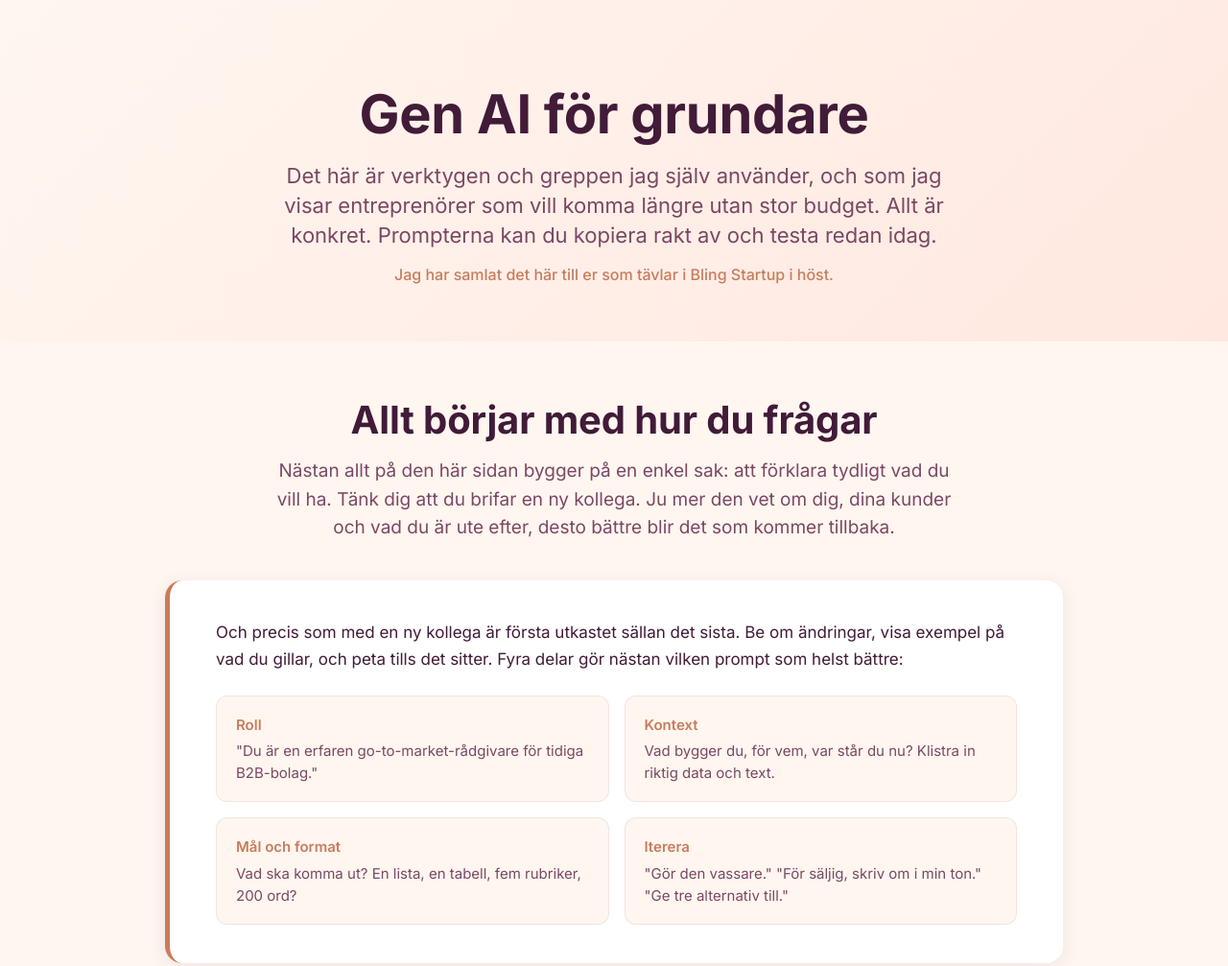
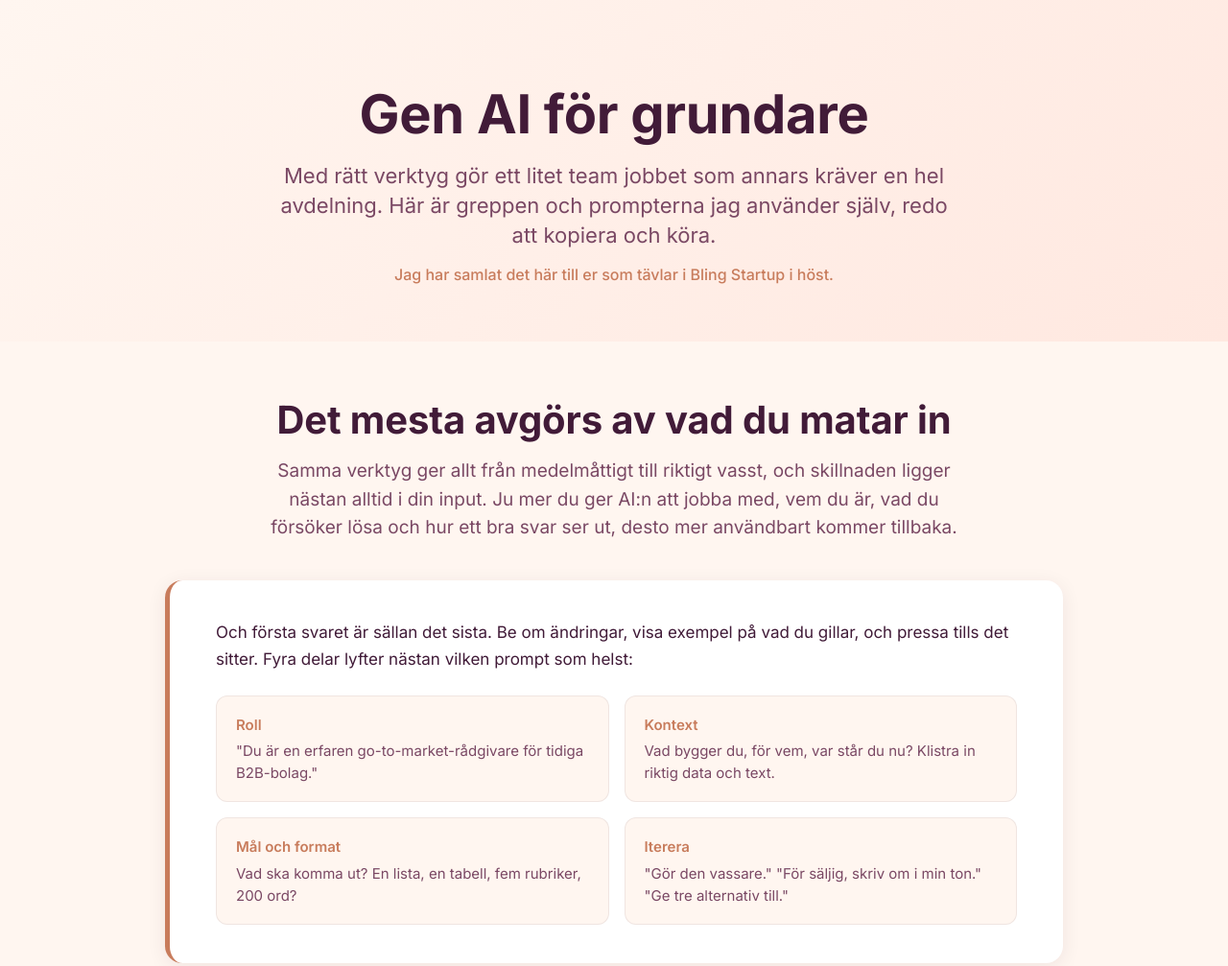
Before and after one commit to paulinamodlitba/ai-for-founders, a plain HTML site: page index.html in a window 1280 px wide. Shown: the top 1007 px of the page at 96% size. Drawn offline with Linux system fonts and the light colour scheme.

Commit message:
Jämbördig ton i toppen: skarp målgrupp, inte nybörjare
Hero och intro ramar om AI som hävstång och edge i stället för
att förklara grunderna. Bort med kollega-metaforen.

Co-Authored-By: Claude Opus 4.8 (1M context) <noreply@anthropic.com>

```diff
--- a/index.html
+++ b/index.html
@@ -366,7 +366,7 @@
 <body>
     <div class="hero">
         <h1>Gen AI för grundare</h1>
-        <p class="subtitle">Det här är verktygen och greppen jag själv använder, och som jag visar entreprenörer som vill komma längre utan stor budget. Allt är konkret. Prompterna kan du kopiera rakt av och testa redan idag.</p>
+        <p class="subtitle">Med rätt verktyg gör ett litet team jobbet som annars kräver en hel avdelning. Här är greppen och prompterna jag använder själv, redo att kopiera och köra.</p>
         <p class="bling-note">Jag har samlat det här till er som tävlar i Bling Startup i höst.</p>
     </div>
 
@@ -374,10 +374,10 @@
 
         <!-- GRUNDERNA -->
         <div class="section" id="grunderna">
-            <h2 class="section-title">Allt börjar med hur du frågar</h2>
-            <p class="section-lead">Nästan allt på den här sidan bygger på en enkel sak: att förklara tydligt vad du vill ha. Tänk dig att du brifar en ny kollega. Ju mer den vet om dig, dina kunder och vad du är ute efter, desto bättre blir det som kommer tillbaka.</p>
+            <h2 class="section-title">Det mesta avgörs av vad du matar in</h2>
+            <p class="section-lead">Samma verktyg ger allt från medelmåttigt till riktigt vasst, och skillnaden ligger nästan alltid i din input. Ju mer du ger AI:n att jobba med, vem du är, vad du försöker lösa och hur ett bra svar ser ut, desto mer användbart kommer tillbaka.</p>
             <div class="note-box">
-                Och precis som med en ny kollega är första utkastet sällan det sista. Be om ändringar, visa exempel på vad du gillar, och peta tills det sitter. Fyra delar gör nästan vilken prompt som helst bättre:
+                Och första svaret är sällan det sista. Be om ändringar, visa exempel på vad du gillar, och pressa tills det sitter. Fyra delar lyfter nästan vilken prompt som helst:
                 <div class="anatomy">
                     <div><span>Roll</span><p>"Du är en erfaren go-to-market-rådgivare för tidiga B2B-bolag."</p></div>
                     <div><span>Kontext</span><p>Vad bygger du, för vem, var står du nu? Klistra in riktig data och text.</p></div>
```
